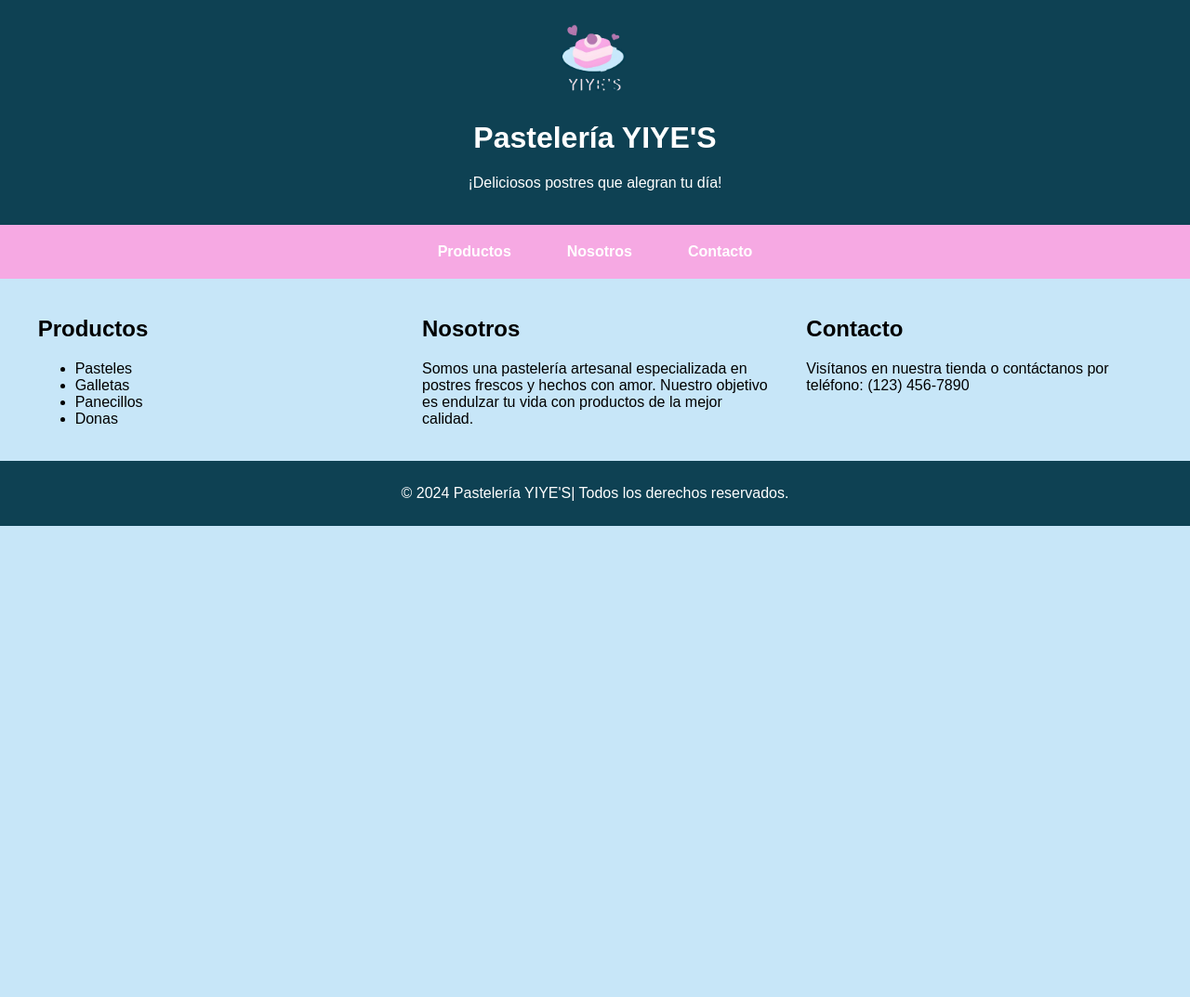
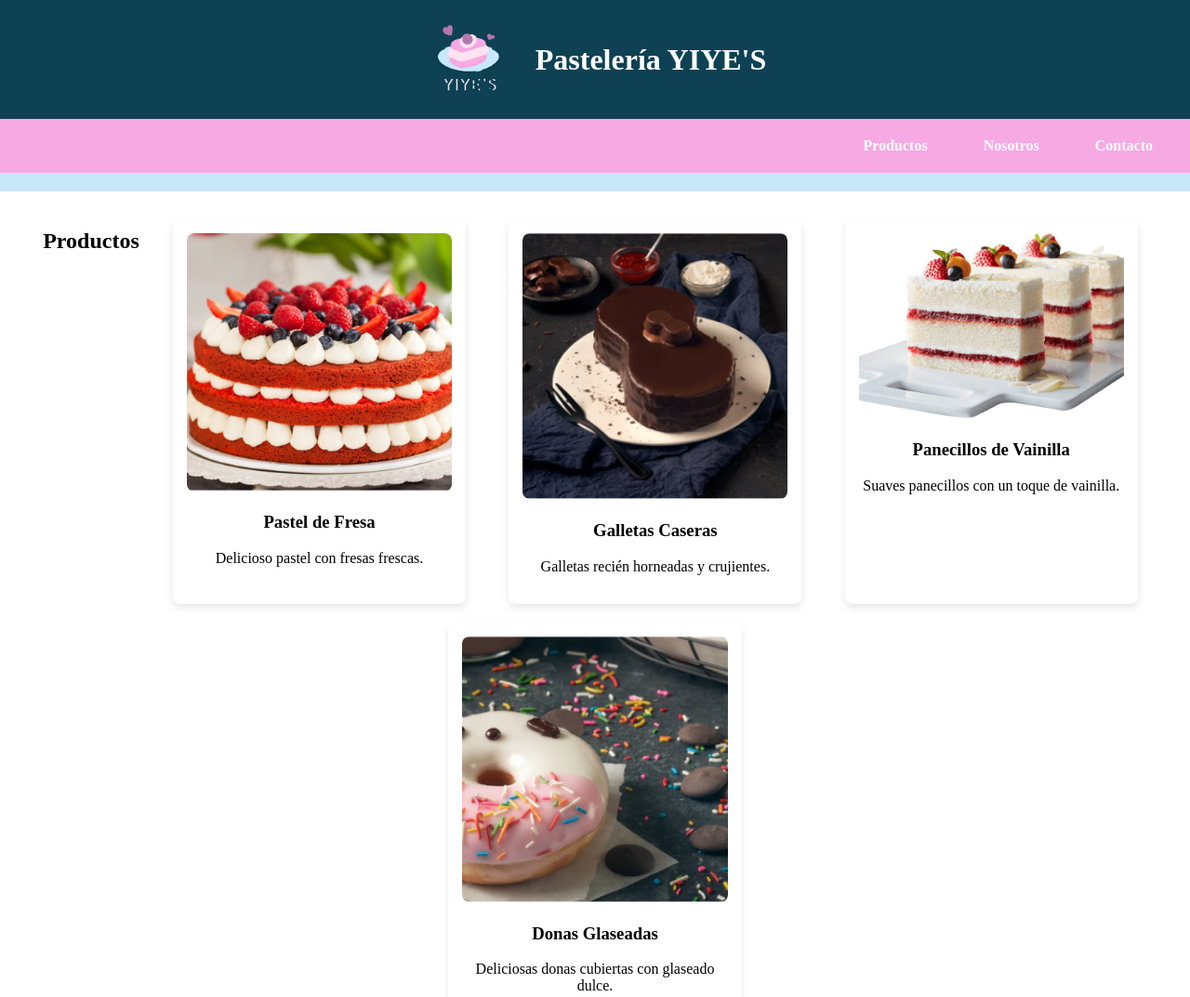
Before and after one commit to jimloxc9912/Modulo_2_Project_1, a plain HTML site: page index.html in a window 1280 px wide. Shown: the top 1073 px of the page at 93% size. Before the commit the page ends 800 px from the top, so only its background shows below. Drawn offline with Linux system fonts and the light colour scheme.

Commit message:
cambio de estructuración

```diff
--- a/index.css
+++ b/index.css
@@ -1,31 +1,39 @@
+/* Ajustes para hacer el body un contenedor flex */
 body {
-    font-family: Arial, sans-serif;
+    display: flex;
+    flex-direction: column;
+    height: 100vh; /* Se asegura de que la página ocupe toda la altura de la pantalla */
     margin: 0;
     padding: 0;
-    background-color: #c7e6f8; /* Color de fondo */
+    background-color: #c7e6f8;
 }
 
+/* Cabecera */
 header {
-    background-color: #0e4153; /* Color oscuro para el encabezado */
+    background-color: #0e4153;
     color: white;
-    text-align: center;
-    padding: 20px 0;
+    padding: 20px;
+    display: flex;
+    align-items: center;
+    justify-content: center;
 }
 
+/* Logo de la pastelería */
 header .logo {
-    width: 100px; /* Ajusta el tamaño del logo */
+    width: 100px;
     height: auto;
-    display: block;
-    margin: 0 auto; /* Centra el logo */
+    margin-right: 20px;
 }
 
+/* Barra de navegación */
 nav {
     display: flex;
-    justify-content: center;
-    background-color: #f6a9e3; /* Color de fondo de la barra de navegación */
+    justify-content: flex-end;
+    background-color: #f6a9e3;
     padding: 10px;
 }
 
+/* Enlaces de navegación */
 nav a {
     text-decoration: none;
     color: white;
@@ -34,23 +42,56 @@ nav a {
     font-weight: bold;
 }
 
-nav a:hover {
-    background-color: #b478ae; /* Color de hover */
-}
-
+/* Contenedor principal */
 .main-content {
     display: flex;
-    justify-content: space-around;
+    flex-direction: column;
+    align-items: center;
+    justify-content: center;
+    flex-grow: 1; /* Permite que este contenedor ocupe el espacio restante de la pantalla */
     padding: 20px;
 }
 
-.products, .about, .contact {
-    width: 30%;
+/* Sección de productos */
+.products {
+    width: 100%;
+    padding: 20px;
+    background-color: white;
+    display: flex;
+    flex-wrap: wrap;
+    justify-content: space-evenly;
 }
 
+.product-item {
+    width: 23%;
+    text-align: center;
+    margin: 10px;
+    padding: 15px;
+    background-color: white;
+    border-radius: 8px;
+    box-shadow: 0px 4px 8px rgba(0, 0, 0, 0.1);
+    transition: transform 0.3s ease;
+}
+
+.product-item:hover {
+    transform: scale(1.05);
+}
+
+.product-img {
+    width: 100%;
+    height: auto;
+    border-radius: 8px;
+    transition: transform 0.3s ease;
+}
+
+.product-img:hover {
+    transform: scale(1.1);
+}
+
+/* Pie de página */
 footer {
     text-align: center;
     padding: 10px;
-    background-color: #0e4153; /* Mismo color oscuro en el pie de página */
+    background-color: #0e4153;
     color: white;
 }
--- a/index.html
+++ b/index.html
@@ -4,14 +4,12 @@
     <meta charset="UTF-8">
     <meta name="viewport" content="width=device-width, initial-scale=1.0">
     <title>Pastelería YIYE'S</title>
-    <link rel="stylesheet" href="./index.css">
+    <link rel="stylesheet" href="index.css">
 </head>
 <body>
-
     <header>
-    <img src="./logos/logoyiye.png" alt="Logo Pastelería" class="logo">
+        <img src="./logos/logoyiye.png" alt="Logo Pastelería Dulce Encanto" class="logo">
         <h1>Pastelería YIYE'S</h1>
-    <p>¡Deliciosos postres que alegran tu día!</p>
     </header>
 
     <nav>
@@ -23,25 +21,31 @@
     <div class="main-content">
         <div class="products" id="productos">
             <h2>Productos</h2>
-        <ul>
-            <li>Pasteles</li>
-            <li>Galletas</li>
-            <li>Panecillos</li>
-            <li>Donas</li>
-        </ul>
+            <div class="product-item">
+                <img src="images/cakes-1.png" alt="Pastel de fresa" class="product-img">
+                <h3>Pastel de Fresa</h3>
+                <p>Delicioso pastel con fresas frescas.</p>
             </div>
-    <div class="about" id="nosotros">
-        <h2>Nosotros</h2>
-        <p>Somos una pastelería artesanal especializada en postres frescos y hechos con amor. Nuestro objetivo es endulzar tu vida con productos de la mejor calidad.</p>
+            <div class="product-item">
+                <img src="images/cakes-6.png" alt="Galletas caseras" class="product-img">
+                <h3>Galletas Caseras</h3>
+                <p>Galletas recién horneadas y crujientes.</p>
             </div>
-    <div class="contact" id="contacto">
-        <h2>Contacto</h2>
-        <p>Visítanos en nuestra tienda o contáctanos por teléfono: (123) 456-7890</p>
+            <div class="product-item">
+                <img src="images/cakes-hero.png" alt="Panecillos de vainilla" class="product-img">
+                <h3>Panecillos de Vainilla</h3>
+                <p>Suaves panecillos con un toque de vainilla.</p>
+            </div>
+            <div class="product-item">
+                <img src="images/cakes-5.png" alt="Donas glaseadas" class="product-img">
+                <h3>Donas Glaseadas</h3>
+                <p>Deliciosas donas cubiertas con glaseado dulce.</p>
+            </div>
         </div>
     </div>
 
     <footer>
-    <p>&copy; 2024 Pastelería YIYE'S| Todos los derechos reservados.</p>
+        <p>&copy; 2024 Pastelería Dulce Encanto | Todos los derechos reservados.</p>
     </footer>
 
 </body>
```
Lines whose indentation alone changed are shown as unchanged.
